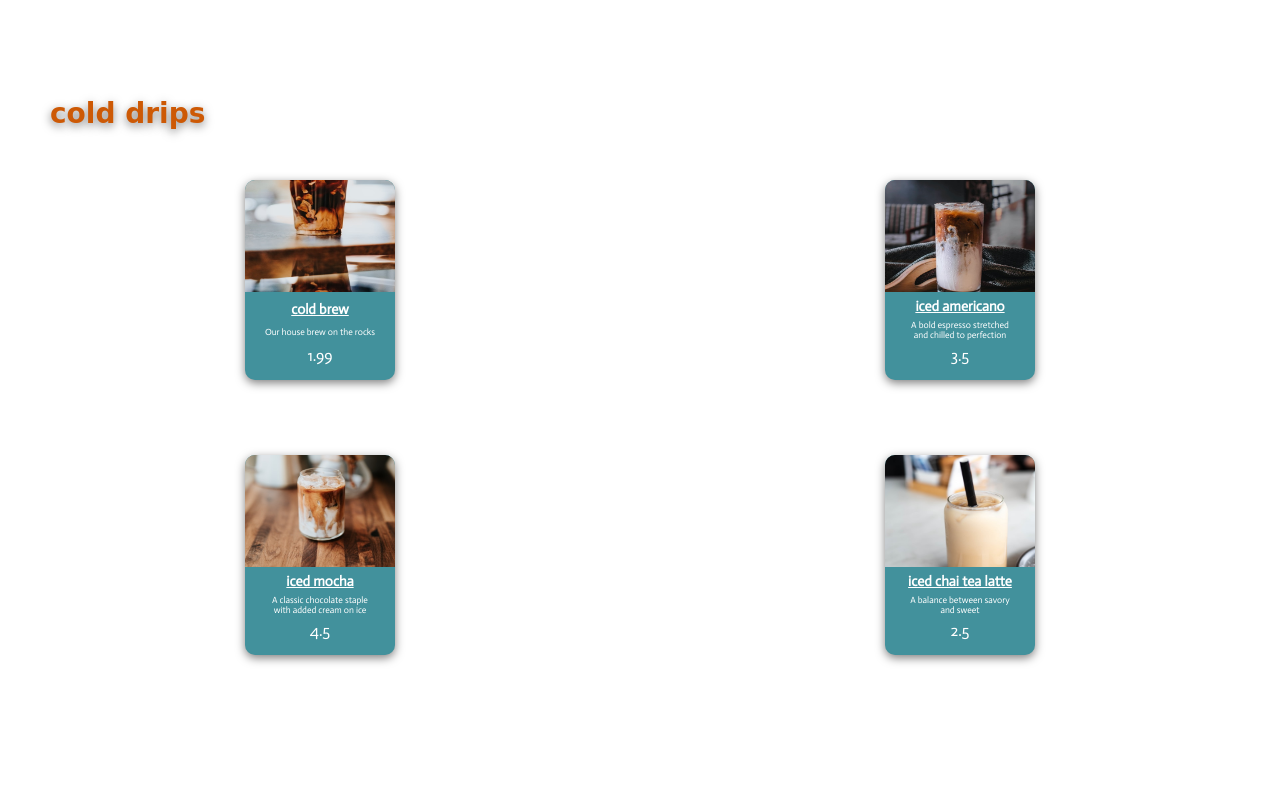
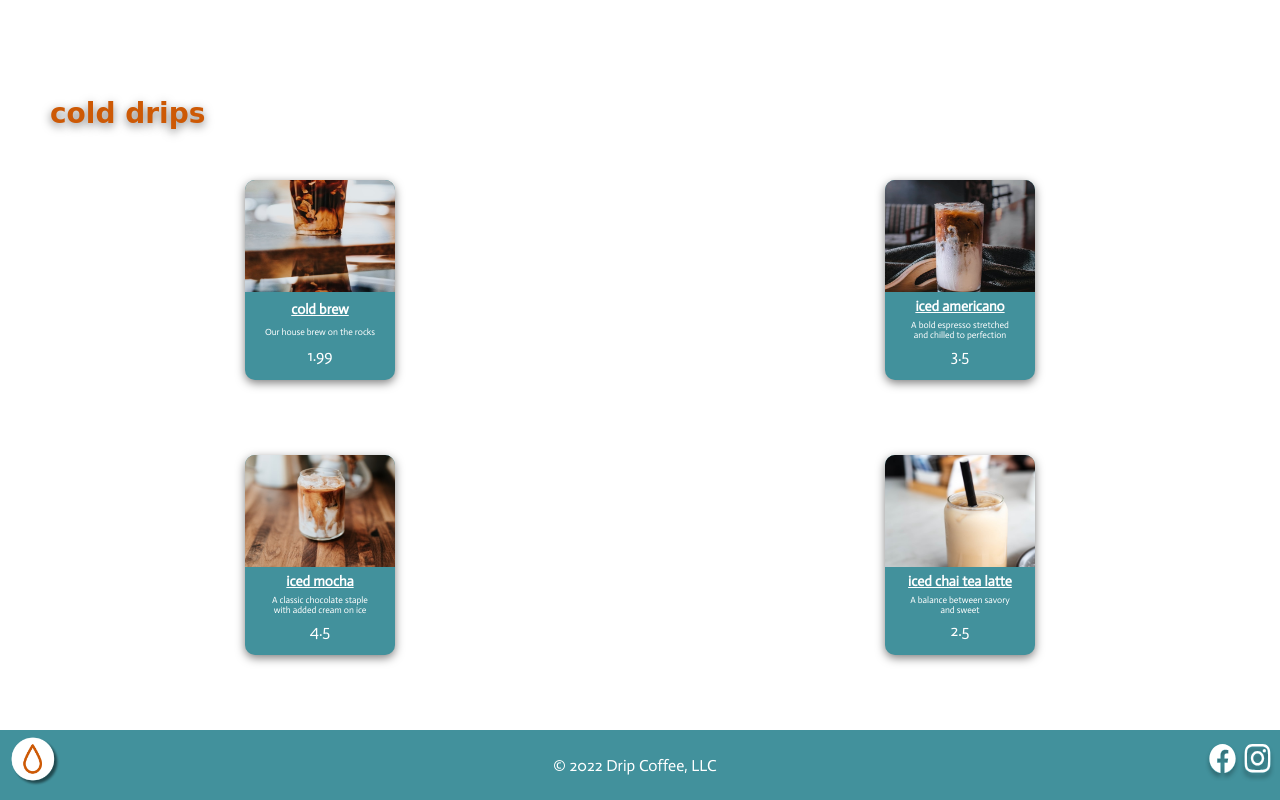
Before and after one commit to Battlertrunks/javascript-group-project, a plain HTML site: page index.html in a window 1280 px wide. Shown: the part 1302-2102 px from the top of the page. Before the commit the page ends 2032 px from the top, so only its background shows below. Drawn offline with Linux system fonts and the light colour scheme; a web font is replaced by a local one.

Commit message:
Whoops, it's okay

```diff
--- a/index.html
+++ b/index.html
@@ -98,7 +98,19 @@
       </section>
       <!-- Cold ends here -->
     </main>
-    <footer></footer>
+    <footer>
+      <a
+        ><img
+          src="assets/logos/drip logo footer shadow.png"
+          alt="Drip Logo"
+          class="footer-logo"
+      /></a>
+      <p>© 2022 Drip Coffee, LLC</p>
+      <div class="icon-container">
+        <a><img src="assets/icons/facebook.icon.svg" alt="Facebook Icon" /></a>
+        <a><img src="assets/icons/insta.icon.svg" alt="Instagram Icon" /></a>
+      </div>
+    </footer>
     <script src="script.js"></script>
   </body>
 </html>
--- a/style.css
+++ b/style.css
@@ -154,3 +154,30 @@ img {
 
 /* I have only commit MAKE SURE TO FINISH
    AT NUMBER 6 C. TOMORROW FEB 18TH */
+
+footer {
+  background-color: #42919c;
+  color: #fff;
+  display: flex;
+  flex-direction: row;
+  justify-content: space-between;
+  align-items: center;
+  height: 70px;
+  padding: 0px 5px 0px 10px;
+  position: relative;
+  bottom: 0;
+  margin: 0;
+}
+
+.icon-container {
+  display: flex;
+  align-items: center;
+}
+
+.icon-container img {
+  width: 35px;
+}
+
+.footer-logo {
+  width: 55px;
+}
```
Also changed, not shown: assets/icons/facebook.icon.svg (added), assets/icons/insta.icon.svg (added), assets/logos/drip logo footer shadow.png (added), assets/logos/drip logo footer shadow.svg (added).
